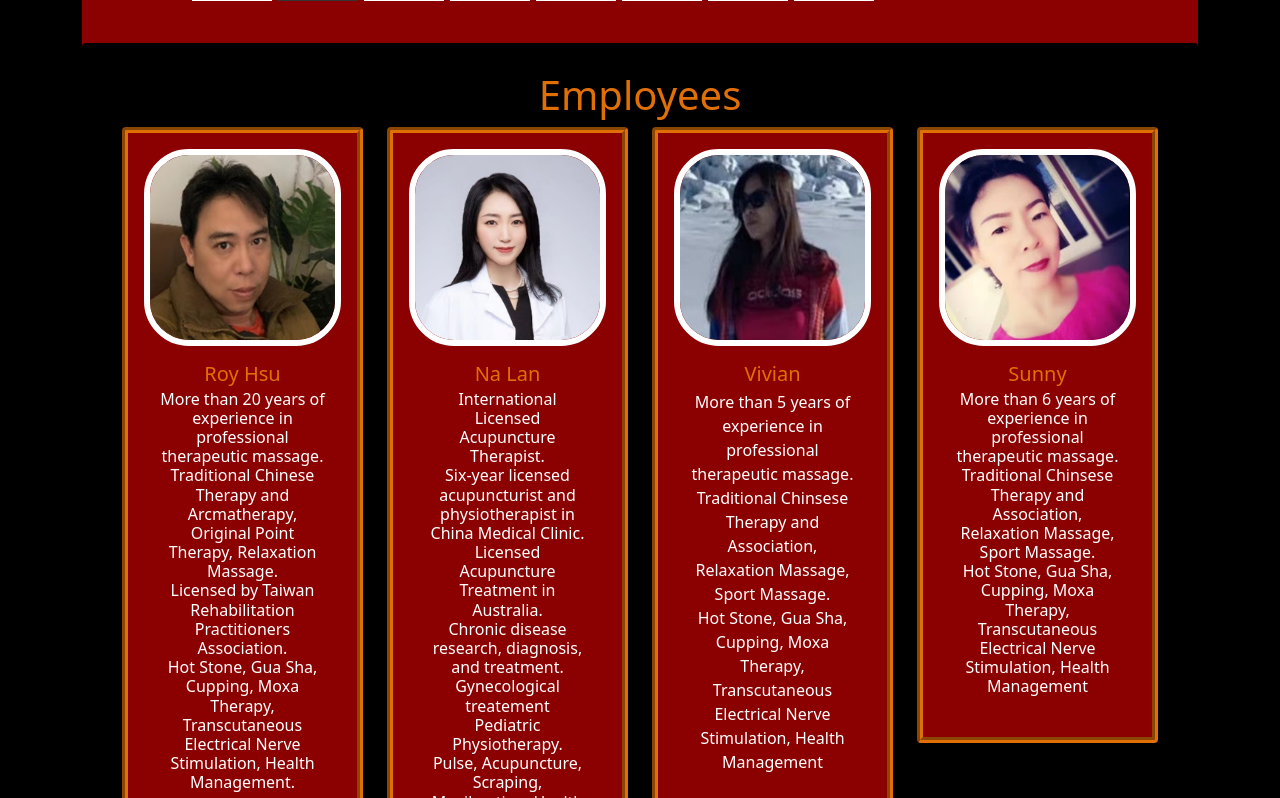
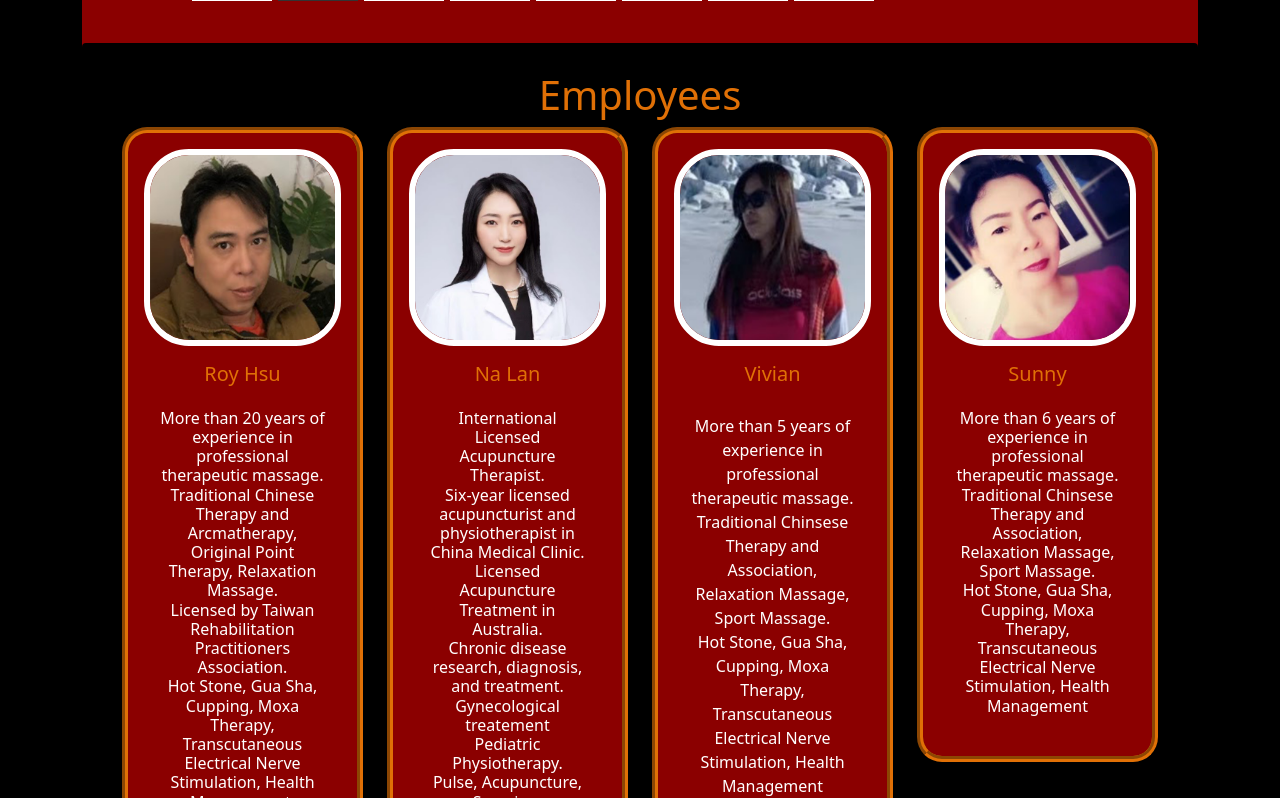
Before and after one commit to NSen29/TakapunaMassage, a React (Create React App) app in the folder takapuna-massage-frontend/: page /about in a window 1280 px wide. Shown: the part 1062-1860 px from the top of the page. Built offline with nearby package versions, Linux system fonts and the light colour scheme; the HTML template or start-up script is replaced by a standard one; what google-maps-react would draw is missing.

Commit message:
extra style small edit part 2
created curved border for about us cards and placed break between name and text

```diff
--- a/takapuna-massage-frontend/src/pages/about.js
+++ b/takapuna-massage-frontend/src/pages/about.js
@@ -92,8 +92,10 @@ export class about extends Component {
                     borderColor: "#e07006",
                     borderWidth: 6,
                     borderStyle: "groove",
+                    borderRadius: 25,
                     position: "relative",
                     display: "flex",
+
                   }}
                   inverse
                 >
@@ -110,6 +112,7 @@ export class about extends Component {
                     <CardTitle tag="h5"
                       style={{ color: "#e07006" }}>Roy Hsu</CardTitle>
                     <CardSubtitle className="mb-2 text-white" tag="h6">
+                      <br></br>
                       More than 20 years of experience in professional
                       therapeutic massage. <br />
                       Traditional Chinese Therapy and Arcmatherapy, Original
@@ -131,6 +134,7 @@ export class about extends Component {
                     borderColor: "#e07006",
                     borderWidth: 6,
                     borderStyle: "groove",
+                    borderRadius: 25,
                     position: "relative",
                     display: "flex",
                   }}
@@ -146,6 +150,7 @@ export class about extends Component {
                   <CardBody>
                     <CardTitle tag="h5" style={{ color: "#e07006" }}>Na Lan</CardTitle>
                     <CardSubtitle className="mb-2 text-white" tag="h6">
+                    <br></br>
                       International Licensed Acupuncture Therapist. <br />
                       Six-year licensed acupuncturist and physiotherapist in
                       China Medical Clinic. <br />
@@ -169,6 +174,7 @@ export class about extends Component {
                     borderColor: "#e07006",
                     borderWidth: 6,
                     borderStyle: "groove",
+                    borderRadius: 25,
                     position: "relative",
                     display: "flex",
                   }}
@@ -184,6 +190,7 @@ export class about extends Component {
                   <CardBody>
                     <CardTitle tag="h5" style={{ color: "#e07006" }}>Vivian</CardTitle>
                     <CardSubtitle className=" text-white">
+                    <br></br>
                       More than 5 years of experience in professional
                       therapeutic massage. <br />
                       Traditional Chinsese Therapy and Association, Relaxation
@@ -203,6 +210,7 @@ export class about extends Component {
                     borderColor: "#e07006",
                     borderWidth: 6,
                     borderStyle: "groove",
+                    borderRadius: 25,
                     position: "relative",
                     display: "flex",
                   }}
@@ -218,6 +226,7 @@ export class about extends Component {
                   <CardBody>
                     <CardTitle tag="h5" style={{ color: "#e07006" }} > Sunny </CardTitle>
                     <CardSubtitle className="mb-2 text-white" tag="h6">
+                    <br></br>
                       More than 6 years of experience in professional
                       therapeutic massage. <br />
                       Traditional Chinsese Therapy and Association, Relaxation
--- a/takapuna-massage-frontend/src/pages/home.js
+++ b/takapuna-massage-frontend/src/pages/home.js
@@ -18,6 +18,7 @@ export class home extends Component {
             display: "flex",
             justifyContent: "center",
             alignItems: "center",
+
 
           }}
         >
```
